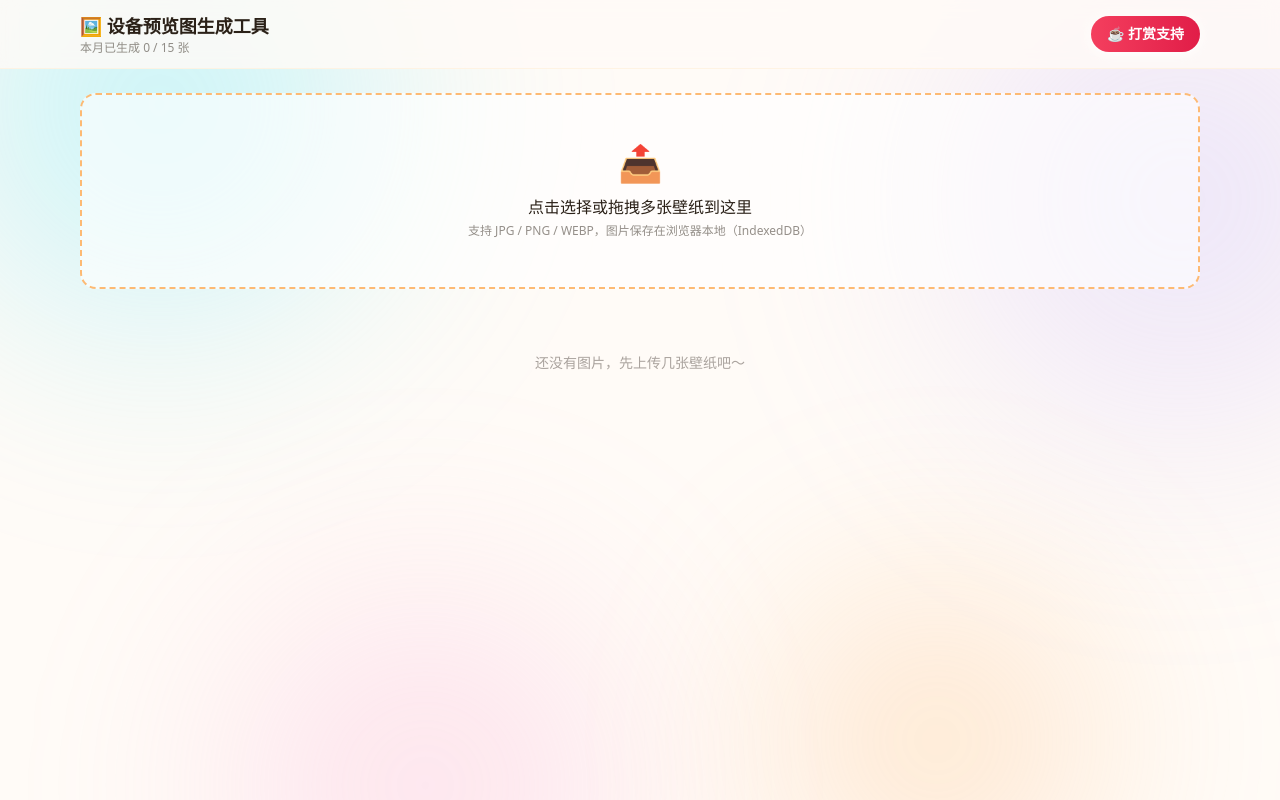
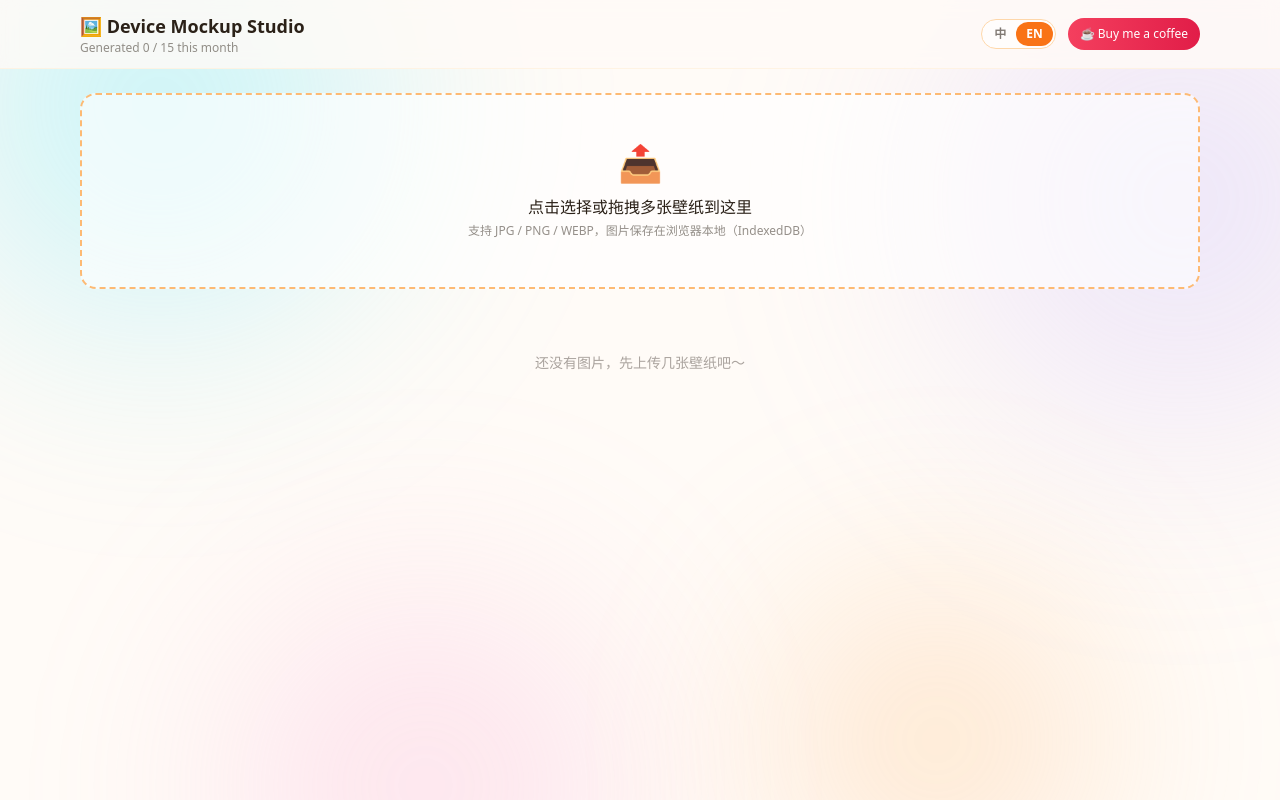
Before and after one commit to kejuqu/gen-platfroms-pics, a Next.js app: page / in a window 1280 px wide. Built offline with nearby package versions, Linux system fonts and the light colour scheme.

Commit message:
feat(header): i18n strings and zh/en language switcher
Co-Authored-By: Claude Code <noreply@anthropic.com>

```diff
--- a/src/components/Header.tsx
+++ b/src/components/Header.tsx
@@ -1,7 +1,10 @@
 // src/components/Header.tsx
 'use client'
 
+import { Button } from '@/components/ui/button'
 import { USAGE_LIMIT } from '@/lib/usage'
+import { useI18n } from '@/lib/i18n/context'
+import { cn } from '@/lib/utils'
 
 export function Header({
   usageCount,
@@ -10,23 +13,44 @@ export function Header({
   usageCount: number
   onDonate: () => void
 }) {
+  const { locale, setLocale, t } = useI18n()
+
   return (
     <header className="sticky top-0 z-40 border-b border-brand-100/60 bg-surface/80 backdrop-blur">
-      <div className="mx-auto flex max-w-6xl items-center justify-between px-4 py-3">
-        <div>
-          <h1 className="text-lg font-bold text-ink">
-            🖼️ 设备预览图生成工具
-          </h1>
+      <div className="mx-auto flex max-w-6xl items-center gap-3 px-4 py-3">
+        <div className="min-w-0 flex-1">
+          <h1 className="truncate text-lg font-bold text-ink">{t('app.title')}</h1>
           <p className="text-xs text-ink/50">
-            本月已生成 {usageCount} / {USAGE_LIMIT} 张
+            {t('header.usage', { count: usageCount, limit: USAGE_LIMIT })}
           </p>
         </div>
-        <button
+        <div
+          role="group"
+          aria-label={t('lang.label')}
+          className="flex shrink-0 items-center rounded-full border border-brand-200 bg-white/70 p-0.5 text-xs font-semibold"
+        >
+          {(['zh', 'en'] as const).map((l) => (
+            <button
+              key={l}
+              type="button"
+              onClick={() => setLocale(l)}
+              aria-pressed={locale === l}
+              className={cn(
+                'rounded-full px-2.5 py-1 transition',
+                locale === l ? 'bg-brand-500 text-white' : 'text-ink/60 hover:text-ink',
+              )}
+            >
+              {t(`lang.${l}`)}
+            </button>
+          ))}
+        </div>
+        <Button
+          size="sm"
           onClick={onDonate}
-          className="rounded-full bg-gradient-to-r from-rose-500 to-rose-600 px-4 py-2 text-sm font-semibold text-white shadow-card transition hover:shadow-card-lg"
+          className="shrink-0 rounded-full bg-gradient-to-r from-rose-500 to-rose-600 text-white hover:from-rose-600 hover:to-rose-700"
         >
-          ☕ 打赏支持
-        </button>
+          {t('header.donate')}
+        </Button>
       </div>
     </header>
   )
```
